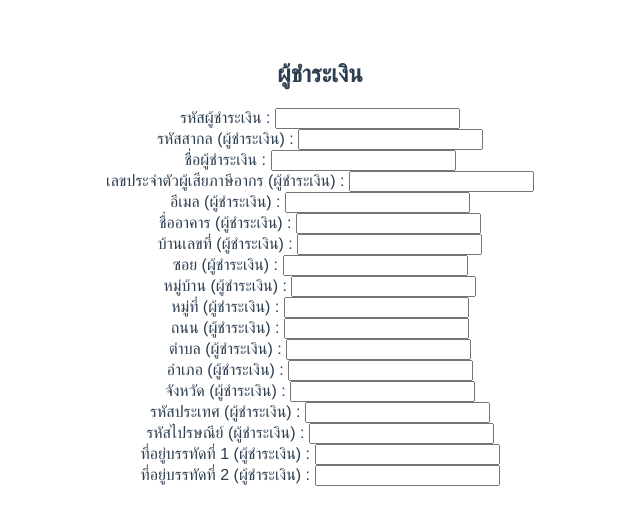
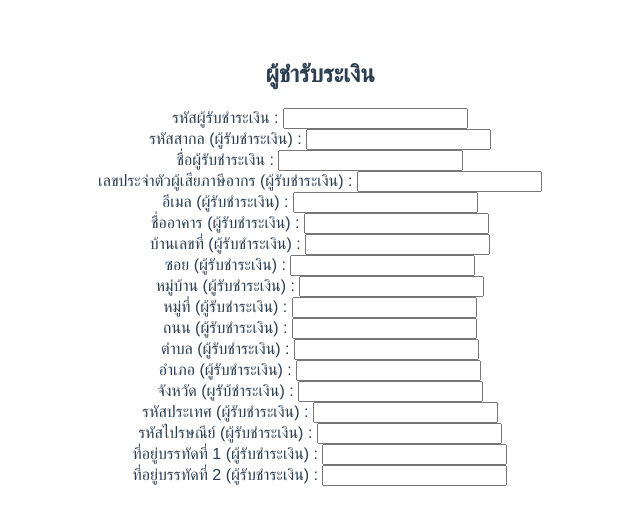
Before and after one commit to it-kmitl-2018/group10-frontend, a Vue app: page /#/ in a window 1280 px wide. Shown: the top 524 px of the page, without its empty margins (320-960 px from the left). Built offline with nearby package versions, Linux system fonts and the light colour scheme.

Commit message:
add payeetradepartyform + model

```diff
--- /dev/null
+++ b/src/components/PayeeTradePartyForm.vue
@@ -0,0 +1,52 @@
+<template>
+<div class="payeetradepartyform">
+  <h2>ผู้ชำรับระเงิน</h2>
+  <label>รหัสผู้รับชำระเงิน : </label><input type="text" /><br>
+  <label>รหัสสากล (ผู้รับชำระเงิน) : </label><input type="text" /><br>
+  <label>ชื่อผู้รับชำระเงิน : </label><input type="text" /><br>
+  <label>เลขประจำตัวผู้เสียภาษีอากร (ผู้รับชำระเงิน) : </label><input type="text" /><br>
+  <label>อีเมล (ผู้รับชำระเงิน) : </label><input type="text" /><br>
+  <label>ชื่ออาคาร (ผู้รับชำระเงิน) : </label><input type="text" /><br>
+  <label>บ้านเลขที่ (ผู้รับชำระเงิน) : </label><input type="text" /><br>
+  <label>ซอย (ผู้รับชำระเงิน) : </label><input type="text" /><br>
+  <label>หมู่บ้าน (ผู้รับชำระเงิน) : </label><input type="text" /><br>
+  <label>หมู่ที่ (ผู้รับชำระเงิน) : </label><input type="text" /><br>
+  <label>ถนน (ผู้รับชำระเงิน) : </label><input type="text" /><br>
+  <label>ตำบล (ผู้รับชำระเงิน) : </label><input type="text" /><br>
+  <label>อำเภอ (ผู้รับชำระเงิน) : </label><input type="text" /><br>
+  <label>จังหวัด (ผูรับ้ชำระเงิน) : </label><input type="text" /><br>
+  <label>รหัสประเทศ (ผู้รับชำระเงิน) : </label><input type="text" /><br>
+  <label>รหัสไปรษณีย์ (ผู้รับชำระเงิน) : </label><input type="text" /><br>
+  <label>ที่อยู่บรรทัดที่ 1 (ผู้รับชำระเงิน) : </label><input type="text" /><br>
+  <label>ที่อยู่บรรทัดที่ 2 (ผู้รับชำระเงิน) : </label><input type="text" /><br>
+</div>
+</template>
+<script>
+export default{
+  name: 'payeetradepartyform',
+  data () {
+    return {
+      payeetradeparty: {
+        id: '',
+        payerGlobalID: '',
+        name: '',
+        taxID: '',
+        email: '',
+        buildingName: '',
+        buildingNo: '',
+        alley: '',
+        village: '',
+        villageNo: '',
+        street: '',
+        subDistrict: '',
+        district: '',
+        subCountry: '',
+        countrycode: '',
+        postcode: '',
+        addrLineOne: '',
+        addrLineTwo: ''
+      }
+    }
+  }
+}
+</script>
--- a/src/router/index.js
+++ b/src/router/index.js
@@ -1,16 +1,16 @@
 import Vue from 'vue'
 import Router from 'vue-router'
 // import HelloWorld from '@/components/HelloWorld'
-import PayerTradePartyForm from '@/components/PayerTradePartyForm'
-
+// import PayerTradePartyForm from '@/components/PayerTradePartyForm'
+import PayeeTradePartyForm from '@/components/PayeeTradePartyForm'
 Vue.use(Router)
 
 export default new Router({
   routes: [
     {
       path: '/',
-      name: 'payertradeparty',
-      component: PayerTradePartyForm
+      name: 'payeetradeparty',
+      component: PayeeTradePartyForm
     }
   ]
 })
```
